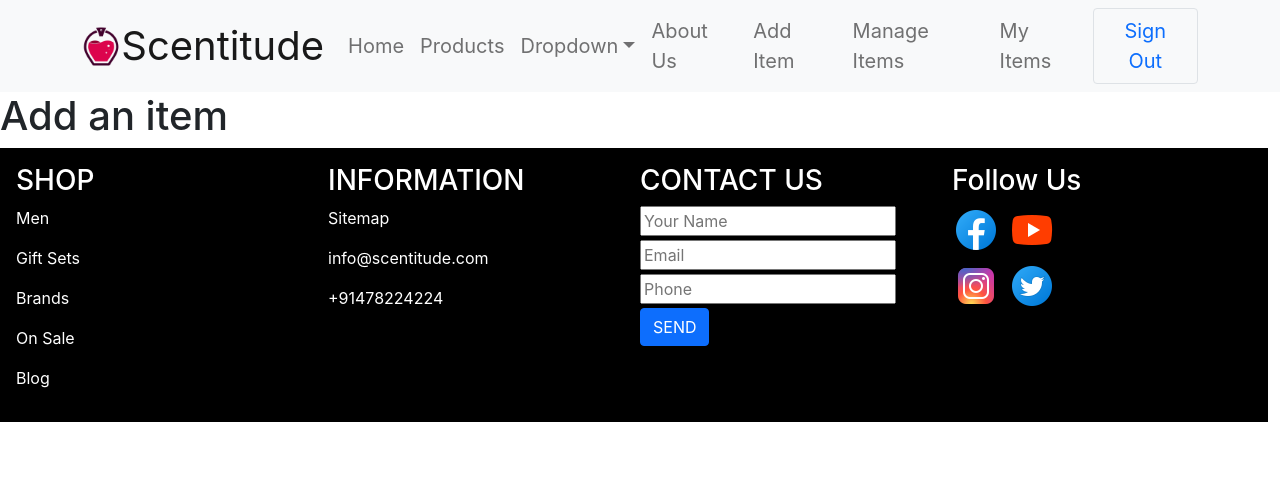
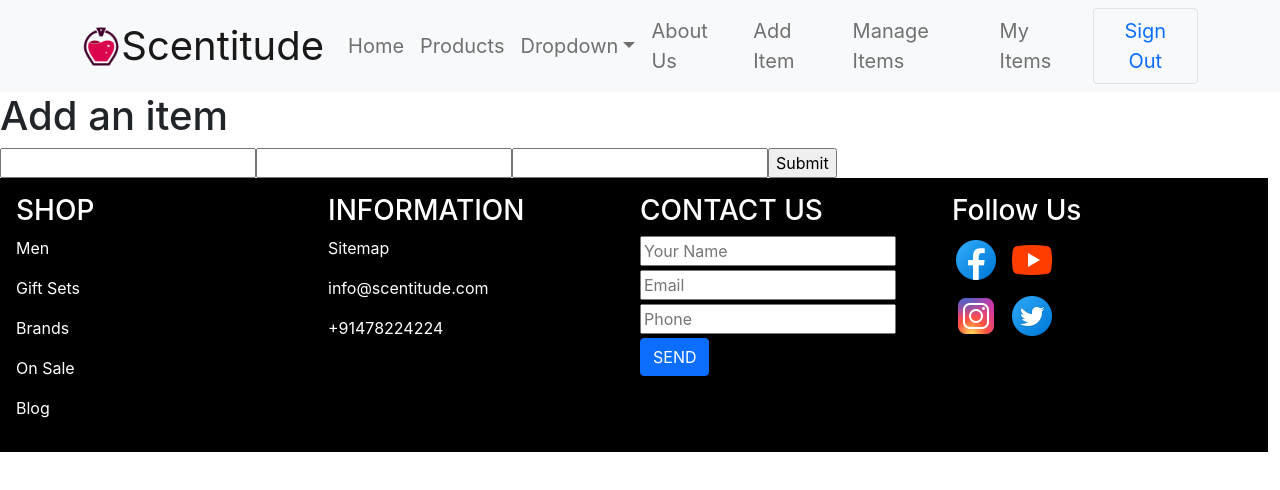
Before and after one commit to rakibul114/warehouse-management-client, a React (Create React App) app: page /additems in a window 1280 px wide. Shown: the top 490 px of the page. Built offline with nearby package versions, Linux system fonts and the light colour scheme; no server answers; sample sign-in values are in the browser's storage.

Commit message:
react hook form install for adding a item on the add item page

```diff
--- a/package.json
+++ b/package.json
@@ -12,6 +12,7 @@
     "react-bootstrap": "^2.3.1",
     "react-dom": "^18.1.0",
     "react-firebase-hooks": "^5.0.3",
+    "react-hook-form": "^7.30.0",
     "react-router-dom": "^6.3.0",
     "react-scripts": "5.0.1",
     "web-vitals": "^2.1.4"
--- a/src/App.js
+++ b/src/App.js
@@ -2,7 +2,7 @@ import { Route, Routes } from 'react-router-dom';
 import './App.css';
 import Home from './Pages/Home/Home/Home';
 import Products from './Pages/Home/Products/Products';
-import InventoryDetail from './Pages/InventoryDetail/InventoryDetail';
+import ProductDetail from './Pages/ProductDetail/ProductDetail';
 import AddItem from './Pages/Items/AddItem/AddItem';
 import ManageItems from './Pages/Items/ManageItems/ManageItems';
 import MyItems from './Pages/Items/MyItems/MyItems';
@@ -25,7 +25,7 @@ function App() {
           path="/product/:productId"
           element={
             <RequireAuth>
-              <InventoryDetail></InventoryDetail>
+              <ProductDetail></ProductDetail>
             </RequireAuth>
           }
         ></Route>
--- a/src/Pages/Home/Product/Product.js
+++ b/src/Pages/Home/Product/Product.js
@@ -6,7 +6,7 @@ const Product = (props) => {
   const { _id, name, picture, price, quantity, description, supplier } = props.product;
   const navigate = useNavigate();
 
-  const navigateToInventoryDetail = id => {
+  const navigateToProductDetail = id => {
     navigate(`/product/${id}`);
   };
 
@@ -27,7 +27,7 @@ const Product = (props) => {
             <b>Supplier:</b> {supplier}
           </p>
           <button
-            onClick={() => navigateToInventoryDetail(_id)}
+            onClick={() => navigateToProductDetail(_id)}
             className="btn btn-primary"
           >
             UPDATE
--- a/src/Pages/Items/AddItem/AddItem.js
+++ b/src/Pages/Items/AddItem/AddItem.js
@@ -1,10 +1,22 @@
 import React from 'react';
+import { useForm } from "react-hook-form";
 
 const AddItem = () => {
+    const { register, handleSubmit } = useForm();
+    const onSubmit = (data) => console.log(data);
+
     return (
-        <div>
-            <h1>Add an item</h1>
-        </div>
+      <div>
+        <h1>Add an item</h1>
+        <form onSubmit={handleSubmit(onSubmit)}>
+          <input
+            {...register("firstName", { required: true, maxLength: 20 })}
+          />
+          <input {...register("lastName", { pattern: /^[A-Za-z]+$/i })} />
+          <input type="number" {...register("age", { min: 18, max: 99 })} />
+          <input type="submit" />
+        </form>
+      </div>
     );
 };
 
--- a/src/Pages/InventoryDetail/InventoryDetail.js
+++ b/src/Pages/ProductDetail/ProductDetail.js
@@ -1,8 +1,10 @@
 import React from 'react';
 import { useNavigate, useParams } from 'react-router-dom';
+import useProductDetail from '../../hooks/useProductDetail';
 
-const InventoryDetail = () => {
+const ProductDetail = () => {
     const { productId } = useParams();
+  const [product] = useProductDetail(productId);
     const navigate = useNavigate();
 
     const navigateToManageInventory = () => {
@@ -11,7 +13,7 @@ const InventoryDetail = () => {
 
     return (
       <div>
-        <h3>Inventory Details Id: {productId}</h3>
+        <h3>Inventory Details Id: {product.name}</h3>
         <div className="text-center">
           <button
             onClick={navigateToManageInventory}
@@ -24,4 +26,4 @@ const InventoryDetail = () => {
     );
 };
 
-export default InventoryDetail;
+export default ProductDetail;
--- /dev/null
+++ b/src/hooks/useProductDetail.js
@@ -0,0 +1,16 @@
+import { useEffect, useState } from 'react';
+
+const useProductDetail = (productId) => {
+    const [product, setProduct] = useState({});
+
+    useEffect(() => {
+        const url = `http://localhost:5000/product/${productId}`;
+        fetch(url)
+            .then(res => res.json())
+            .then(data => setProduct(data));
+    }, [productId]);
+
+    return [product];
+};
+
+export default useProductDetail;
--- a/src/hooks/useProducts.js
+++ b/src/hooks/useProducts.js
@@ -4,7 +4,7 @@ const useProducts = () => {
     const [products, setProducts] = useState([]);
 
     useEffect(() => {
-        const url = 'product.json';
+        const url = "http://localhost:5000/product";
         fetch(url)
             .then(res => res.json())
             .then(data => setProducts(data));
```
Also changed, not shown: 1 other file (tests, documents, lock files or other folders).
